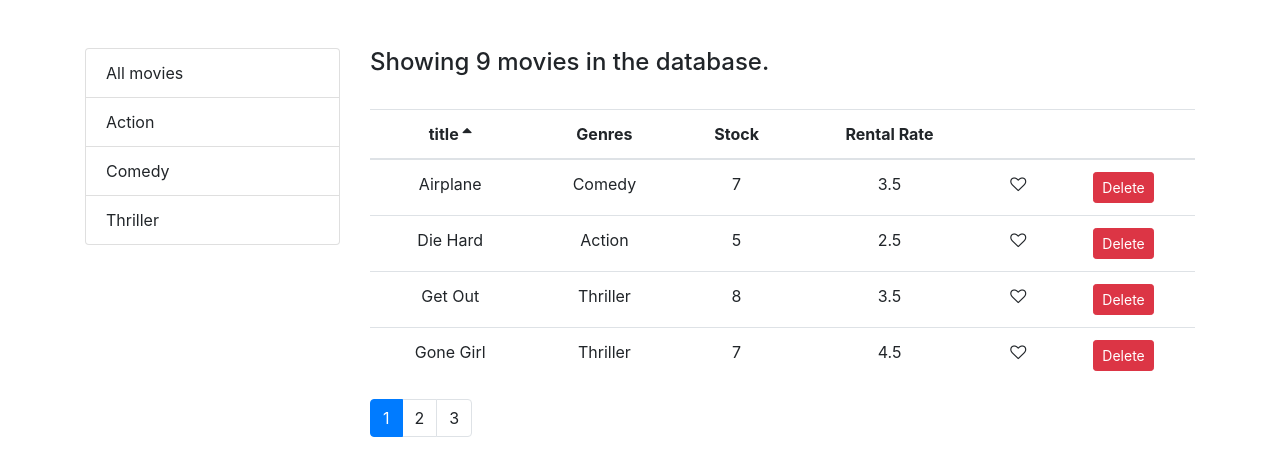
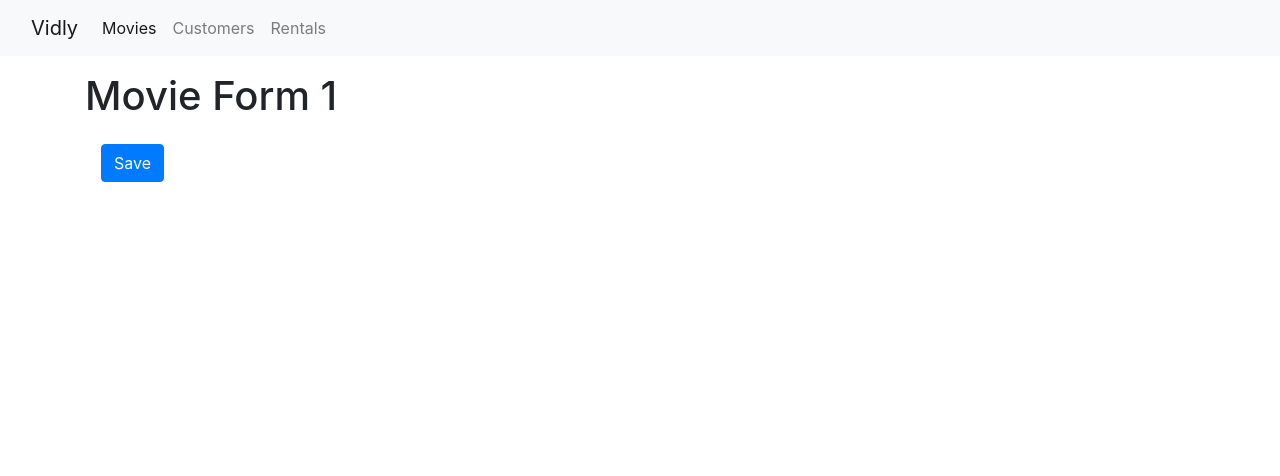
Before and after one commit to aofwittawat/Vidly-Project, a React (Create React App) app: page /movies/1 in a window 1280 px wide. Shown: the top 476 px of the page. Built offline with nearby package versions, Linux system fonts and the light colour scheme.

Commit message:
Finished Router-Dom

```diff
--- a/package.json
+++ b/package.json
@@ -12,6 +12,7 @@
     "prop-types": "^15.6.2",
     "react": "^17.0.2",
     "react-dom": "^17.0.2",
+    "react-router-dom": "^5.2.0",
     "react-scripts": "4.0.3",
     "web-vitals": "^1.1.2"
   },
--- a/src/App.js
+++ b/src/App.js
@@ -1,12 +1,32 @@
+import Movies from './components/Movies'
+import Navbar from './components/Navbar';
+import {Route, Switch, Redirect} from 'react-router-dom'
+import Customers from './pages/Customers.jsx'
+import Rentals from './pages/Rentals.jsx'
+import NotFound from './pages/NotFound.jsx'
+import MovieForm from './pages/MovieForm.jsx'
 import './App.css';
-import Movies from './components/Movies'
 
 function App() {
   return (
-    <main className="container mt-3">
-      <Movies />
-    </main>
+    <>
+      <Navbar />
+      <main className="container mt-3">
+        <Switch>
+          <Route path ="/movies/:id" component={MovieForm}/>
+          <Route path ="/rentals" component={Rentals}/>
+          <Route path ="/customers" component={Customers}/>
+          <Route path ="/not-found" component={NotFound}/>
+          <Route path ="/movies"  component={Movies}/>
+          <Redirect from="/" exact to ="/movies"/>
+          <Redirect to="/not-found"/>
+        </Switch>
+      </main>
+      </>
+
   );
 }
 
+
+
 export default App;
--- a/src/components/MovieTable.jsx
+++ b/src/components/MovieTable.jsx
@@ -1,10 +1,11 @@
 import React, { Component } from "react";
 import Like from "./common/Like";
 import Table from "./common/Table";
+import {Link} from 'react-router-dom'
 
 export default class MovieTable extends Component {
   columns = [
-    { path: "title", label: "title" },
+    { path: "title", label: "Title", content: movie => <Link to={`/movies/${movie._id}`}>{movie.title}</Link>  },
     { path: "genre.name", label: "Genres" },
     { path: "numberInStock", label: "Stock" },
     { path: "dailyRentalRate", label: "Rental Rate" },
--- /dev/null
+++ b/src/components/Navbar.jsx
@@ -0,0 +1,42 @@
+/* eslint-disable jsx-a11y/anchor-is-valid */
+/* esNavLinknt-disable jsx-a11y/anchor-is-vaNavLinkd */
+import React from "react";
+import { NavLink, Link } from "react-router-dom";
+
+const Navbar = () => {
+  return (
+    <nav className="navbar navbar-expand-lg navbar-light bg-light">
+      <div className="container-fluid">
+        <Link className="navbar-brand" to="#">
+          Vidly
+        </Link>
+        <button
+          className="navbar-toggler"
+          type="button"
+          data-bs-toggle="collapse"
+          data-bs-target="#navbarNavAltMarkup"
+          aria-controls="navbarNavAltMarkup"
+          aria-expanded="false"
+          aria-label="Toggle navigation"
+        >
+          <span className="navbar-toggler-icon" />
+        </button>
+        <div className="collapse navbar-collapse" id="navbarNavAltMarkup">
+          <div className="navbar-nav">
+            <NavLink className="nav-link" aria-current="page" to="/movies">
+              Movies
+            </NavLink>
+            <NavLink className="nav-link" to="/customers">
+              Customers
+            </NavLink>
+            <NavLink className="nav-link" to="/Rentals">
+              Rentals
+            </NavLink>
+          </div>
+        </div>
+      </div>
+    </nav>
+  );
+};
+
+export default Navbar;
--- a/src/index.js
+++ b/src/index.js
@@ -5,10 +5,11 @@
 import reportWebVitals from './reportWebVitals';
 import 'bootstrap/dist/css/bootstrap.css'
 import 'font-awesome/css/font-awesome.css'
+import {BrowserRouter} from 'react-router-dom'
 
 ReactDOM.render(
   <React.StrictMode>
-    <App />
+    <BrowserRouter><App /></BrowserRouter>
   </React.StrictMode>,
   document.getElementById('root')
 );
--- /dev/null
+++ b/src/pages/Customers.jsx
@@ -0,0 +1,11 @@
+import React from 'react'
+
+const Customers = () => {
+    return (
+        <div>
+            <h1 className="mt-5">Customers</h1>
+        </div>
+    )
+}
+
+export default Customers
--- /dev/null
+++ b/src/pages/MovieForm.jsx
@@ -0,0 +1,12 @@
+import React from 'react'
+
+const MovieForm = ({match, history}) => {
+    return (
+        <div>
+        <h1>Movie Form {match.params.id}</h1>
+        <button className="btn btn-primary m-3" onClick={() => history.push('/movies') }>Save</button>
+        </div>
+    )
+}
+
+export default MovieForm
--- /dev/null
+++ b/src/pages/NotFound.jsx
@@ -0,0 +1,11 @@
+import React from 'react'
+
+const NotFound = () => {
+    return (
+        <div>
+            <h1 className="mt-5">Not Found Page</h1>
+        </div>
+    )
+}
+
+export default NotFound
--- /dev/null
+++ b/src/pages/Rentals.jsx
@@ -0,0 +1,11 @@
+import React from 'react'
+
+const Rentals = () => {
+    return (
+        <div>
+            <h1 className="mt-5">Rentals</h1>
+        </div>
+    )
+}
+
+export default Rentals
```
Also changed, not shown: 1 other file (tests, documents, lock files or other folders).
